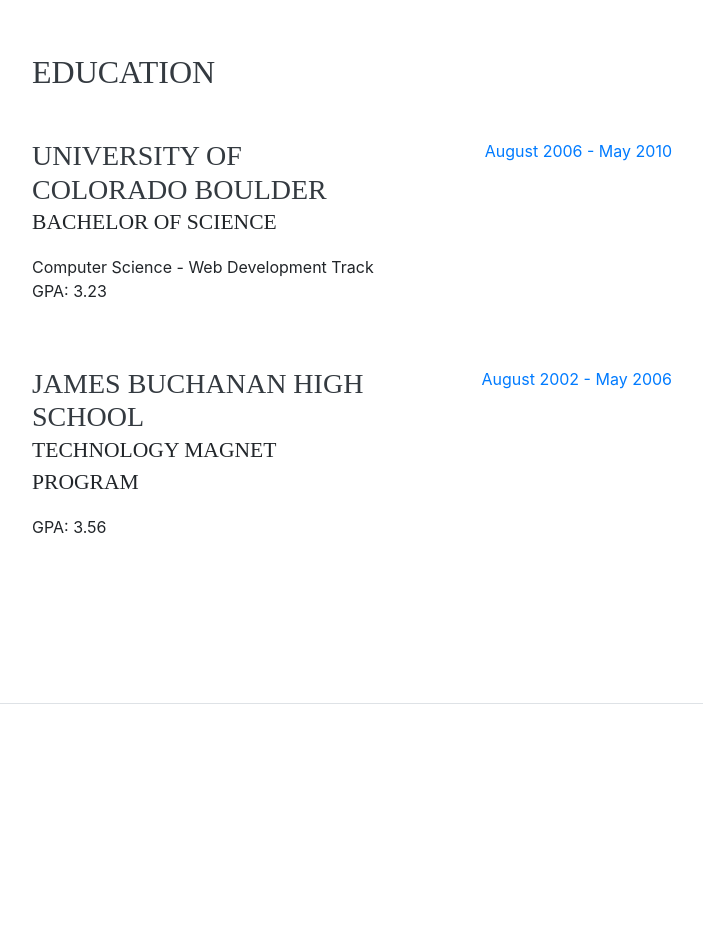
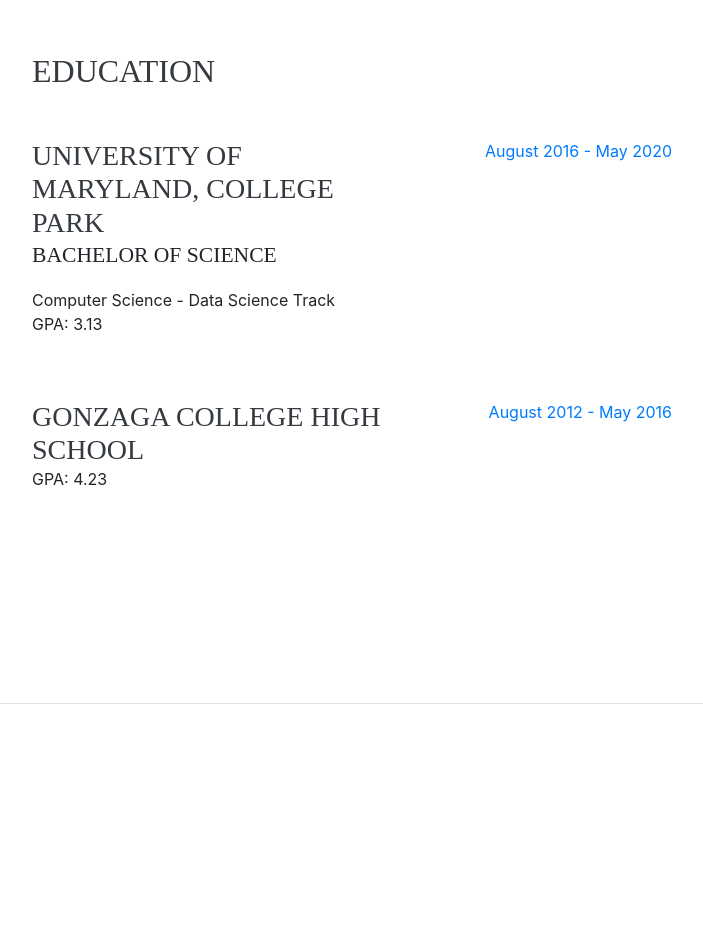
Before and after one commit to nickwilliams2020/my-portfolio, a Vue app: page / in a window 1280 px wide. Shown: the part 1700-2627 px from the top of the page, without its empty margins (560-1263 px from the left). Built offline with nearby package versions, Linux system fonts and the light colour scheme; a web font is replaced by a local one.

Commit message:
Updated education section

```diff
--- a/src/App.vue
+++ b/src/App.vue
@@ -111,29 +111,17 @@
           <div class="my-auto">
             <h2 class="mb-5">Education</h2>
 
-            <div class="resume-item d-flex flex-column flex-md-row mb-5">
+            <div class="resume-item d-flex flex-column flex-md-row mb-5" v-for="(school, index) in education" :key="index">
               <div class="resume-content mr-auto">
-                <h3 class="mb-0">University of Colorado Boulder</h3>
-                <div class="subheading mb-3">Bachelor of Science</div>
-                <div>Computer Science - Web Development Track</div>
-                <p>GPA: 3.23</p>
+                <h3 class="mb-0">{{school.name}}</h3>
+                <div class="subheading mb-3" v-if="school.degree">{{school.degree}}</div>
+                <div v-if="school.field">{{school.field}}</div>
+                <p>GPA: {{school.gpa}}</p>
               </div>
               <div class="resume-date text-md-right">
-                <span class="text-primary">August 2006 - May 2010</span>
+                <span class="text-primary">{{school.startDate}} - {{school.endDate}}</span>
               </div>
             </div>
-
-            <div class="resume-item d-flex flex-column flex-md-row">
-              <div class="resume-content mr-auto">
-                <h3 class="mb-0">James Buchanan High School</h3>
-                <div class="subheading mb-3">Technology Magnet Program</div>
-                <p>GPA: 3.56</p>
-              </div>
-              <div class="resume-date text-md-right">
-                <span class="text-primary">August 2002 - May 2006</span>
-              </div>
-            </div>
-
           </div>
         </section>
 
@@ -267,6 +255,22 @@
           ],
           startDate: 'May 2018',
           endDate: 'August 2018'
+        }
+      ],
+      education: [
+        {
+          name: 'University of Maryland, College Park',
+          degree: 'Bachelor of Science',
+          field: 'Computer Science - Data Science Track',
+          gpa: '3.13',
+          startDate: 'August 2016',
+          endDate: 'May 2020'
+        },
+        {
+          name: 'Gonzaga College High School',
+          gpa: '4.23',
+          startDate: 'August 2012',
+          endDate: 'May 2016'
         }
       ]
     }
```
